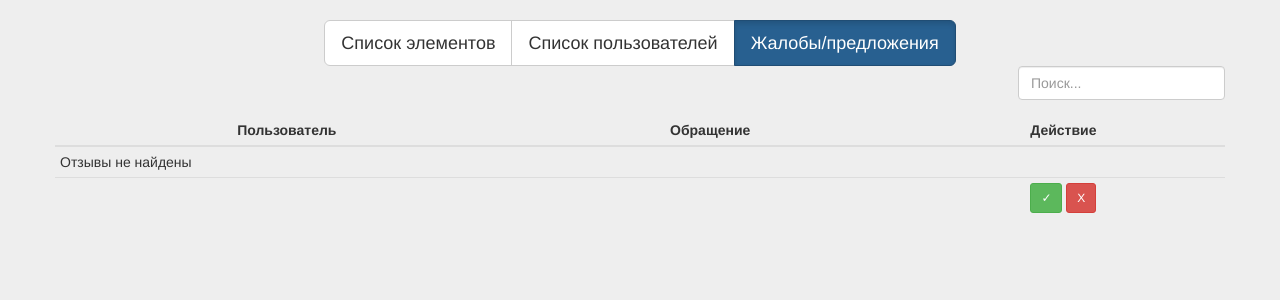
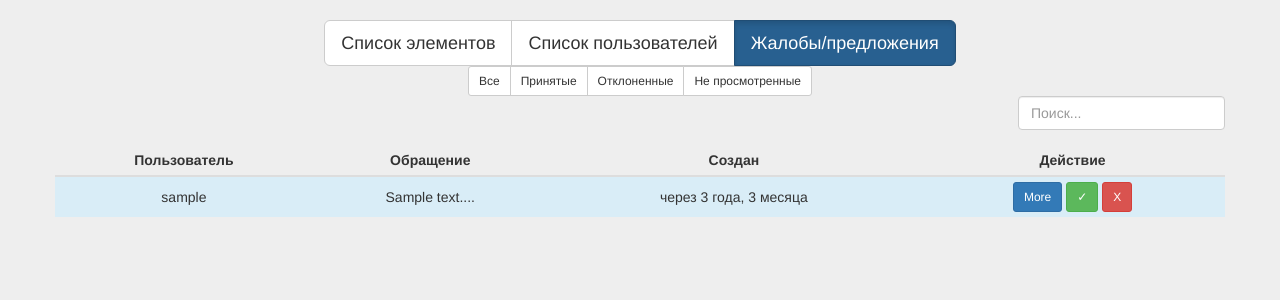
Before and after one commit to i-ka/alchemy, a Django app: template AlchemyAdmin/templates/AlchemyAdmin/feedback_list.html in a window 1280 px wide. Shown: the part 51-351 px from the top of the page. Run offline with Django 3.2, Linux system fonts and the light colour scheme; the template is opened without the code that fills it: values that come from a table or form of the project are taken from there, others are empty; tables that the repository leaves empty hold one stand-in row (values such as "Sample post"); parts of the project's set-up code (start-up, migrations or seed data) failed here and were passed over; some libraries are stand-ins or nearby versions.

Commit message:
AlchemyAdmin: implemented feedback list Also added 'filter' argument for feedback_list view.

```diff
--- a/AlchemyAdmin/templates/AlchemyAdmin/admin_menu.html
+++ b/AlchemyAdmin/templates/AlchemyAdmin/admin_menu.html
@@ -9,7 +9,7 @@
 	<div class="col-xs-6 list-group">
 		<a class="list-group-item btn btn-lg" href="{% url 'aladmin:elements-list' %}">Список элементов</a>
 		<a class="list-group-item btn btn-lg" href="{% url 'aladmin:users-list' %}">Список пользователей</a>
-		<a class="list-group-item btn btn-lg" href="{% url 'aladmin:feedback-list' %}">Жалобы/предложения</a>
+		<a class="list-group-item btn btn-lg" href="{% url 'aladmin:feedback-list' 'all' %}">Жалобы/предложения</a>
 	</div>
 	<div class="col-xs-6 well">
 		<h4>Категории: {{ categories_count }}</h4>
--- a/AlchemyAdmin/templates/AlchemyAdmin/elements_list.html
+++ b/AlchemyAdmin/templates/AlchemyAdmin/elements_list.html
@@ -13,7 +13,7 @@
 		<div class="btn-group text-center">
 			<a type="button" class="btn btn-lg btn-primary active" href="{% url 'aladmin:elements-list' %}">Список элементов</a>
 			<a type="button" class="btn btn-lg btn-default" href="{% url 'aladmin:users-list' %}">Список пользователей</a>
-			<a type="button" class="btn btn-lg btn-default" href="{% url 'aladmin:feedback-list' %}">Жалобы/предложения</a>
+			<a type="button" class="btn btn-lg btn-default" href="{% url 'aladmin:feedback-list' 'all' %}">Жалобы/предложения</a>
 		</div>
 	</div>
 
--- a/AlchemyAdmin/templates/AlchemyAdmin/feedback_list.html
+++ b/AlchemyAdmin/templates/AlchemyAdmin/feedback_list.html
@@ -1,4 +1,5 @@
 {% extends "base.html" %}
+{% load humanize %}
 
 {% block title %}
 	Жалобы/предложения
@@ -13,7 +14,15 @@
 		<div class="btn-group text-center">
 			<a type="button" class="btn btn-lg btn-default" href="{% url 'aladmin:elements-list' %}">Список элементов</a>
 			<a type="button" class="btn btn-lg btn-default" href="{% url 'aladmin:users-list' %}">Список пользователей</a>
-			<a type="button" class="btn btn-lg btn-primary active" href="{% url 'aladmin:feedback-list' %}">Жалобы/предложения</a>
+			<a type="button" class="btn btn-lg btn-primary active" href="{% url 'aladmin:feedback-list' 'all' %}">Жалобы/предложения</a>
+		</div>
+	</div>
+	<div class="text-center">
+		<div class="btn-group text-center">
+			<a type="button" class="btn btn-sm btn-default" href="{% url 'aladmin:feedback-list' 'all' %}">Все</a>
+			<a type="button" class="btn btn-sm btn-default" href="{% url 'aladmin:feedback-list' 'accepted' %}">Принятые</a>
+			<a type="button" class="btn btn-sm btn-default" href="{% url 'aladmin:feedback-list' 'rejected' %}">Отклоненные</a>
+			<a type="button" class="btn btn-sm btn-default" href="{% url 'aladmin:feedback-list' 'notviewed' %}">Не просмотренные</a>
 		</div>
 	</div>
 	<div class="form-group pull-right">
@@ -25,22 +34,34 @@
 			<tr>
 				<th>Пользователь</th>
 				<th>Обращение</th>
+				<th>Создан</th>
 				<th>Действие</th>
 			</tr>
-			<td colspan="3">
-				Отзывы не найдены
-			</td>
 		</thead>
 
 		<tbody>
-			<tr>
-				<td></td>
-				<td></td>
-				<td>
-					<a href="#" class="btn btn-sm btn-success">✓</a>
-					<a href="#" class="btn btn-sm btn-danger">X</a>
+			{% for report in report_list %}
+				{% if report.accepted %}
+					<tr class="bg-info">
+				{% elif report.accepted == None %}
+					<tr>
+				{% else %}
+					<tr class="bg-danger">
+				{% endif %}
+						<td>{{report.user.get_username}}</td>
+						<td>{{report.text|slice:":20"}}...</td>
+						<td>{{report.date|naturaltime}}</td>
+						<td>
+							<a href="#" class="btn btn-sm btn-primary">More</a>
+							<a href="#" class="btn btn-sm btn-success">✓</a>
+							<a href="#" class="btn btn-sm btn-danger">X</a>
+						</td>
+					</tr>
+			{% empty %}
+				<td colspan="3">
+					Отзывы не найдены
 				</td>
-			</tr>
+			{% endfor %}
 		</tbody>
 	</table>
 {% endblock %}
--- a/AlchemyAdmin/templates/AlchemyAdmin/users_list.html
+++ b/AlchemyAdmin/templates/AlchemyAdmin/users_list.html
@@ -13,7 +13,7 @@
 		<div class="btn-group text-center">
 			<a type="button" class="btn btn-lg btn-default" href="{% url 'aladmin:elements-list' %}">Список элементов</a>
 			<a type="button" class="btn btn-lg btn-primary active" href="{% url 'aladmin:users-list' %}">Список пользователей</a>
-			<a type="button" class="btn btn-lg btn-default" href="{% url 'aladmin:feedback-list' %}">Жалобы/предложения</a>
+			<a type="button" class="btn btn-lg btn-default" href="{% url 'aladmin:feedback-list' 'all' %}">Жалобы/предложения</a>
 		</div>
 	</div>
 	<div class="form-group pull-right">
--- a/AlchemyAdmin/urls.py
+++ b/AlchemyAdmin/urls.py
@@ -8,7 +8,7 @@ urlpatterns = [
     url(r'update_element/(?P<el_id>[0-9]+)',
         views.update_element, name='update-element'),
     url(r'elements-list', views.elements_list, name='elements-list'),
-    url(r'feedback-list', views.feedback_list, name='feedback-list'),
+    url(r'feedback-list/(?P<filter>[a-z]*)', views.feedback_list, name='feedback-list'),
     url(r'users-list', views.users_list, name='users-list'),
     url(r'create-category', views.create_category, name='create-category'),
     url(r'set-user-active/(?P<userId>[0-9]+)/(?P<active>[0-9])', views.set_user_active, name='set-user-active'),
```
Also changed, not shown: AlchemyAdmin/views.py (+16 -5 lines).
